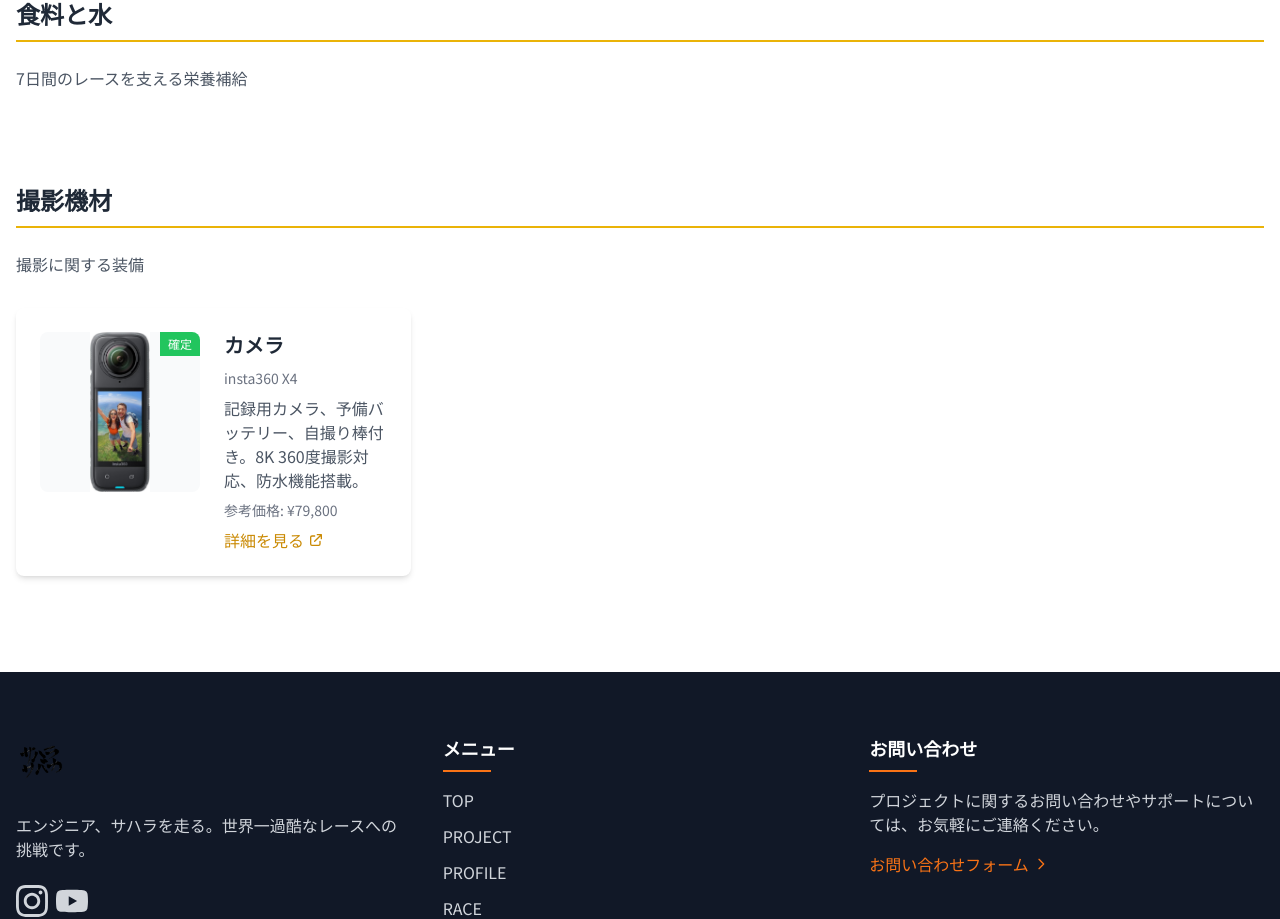
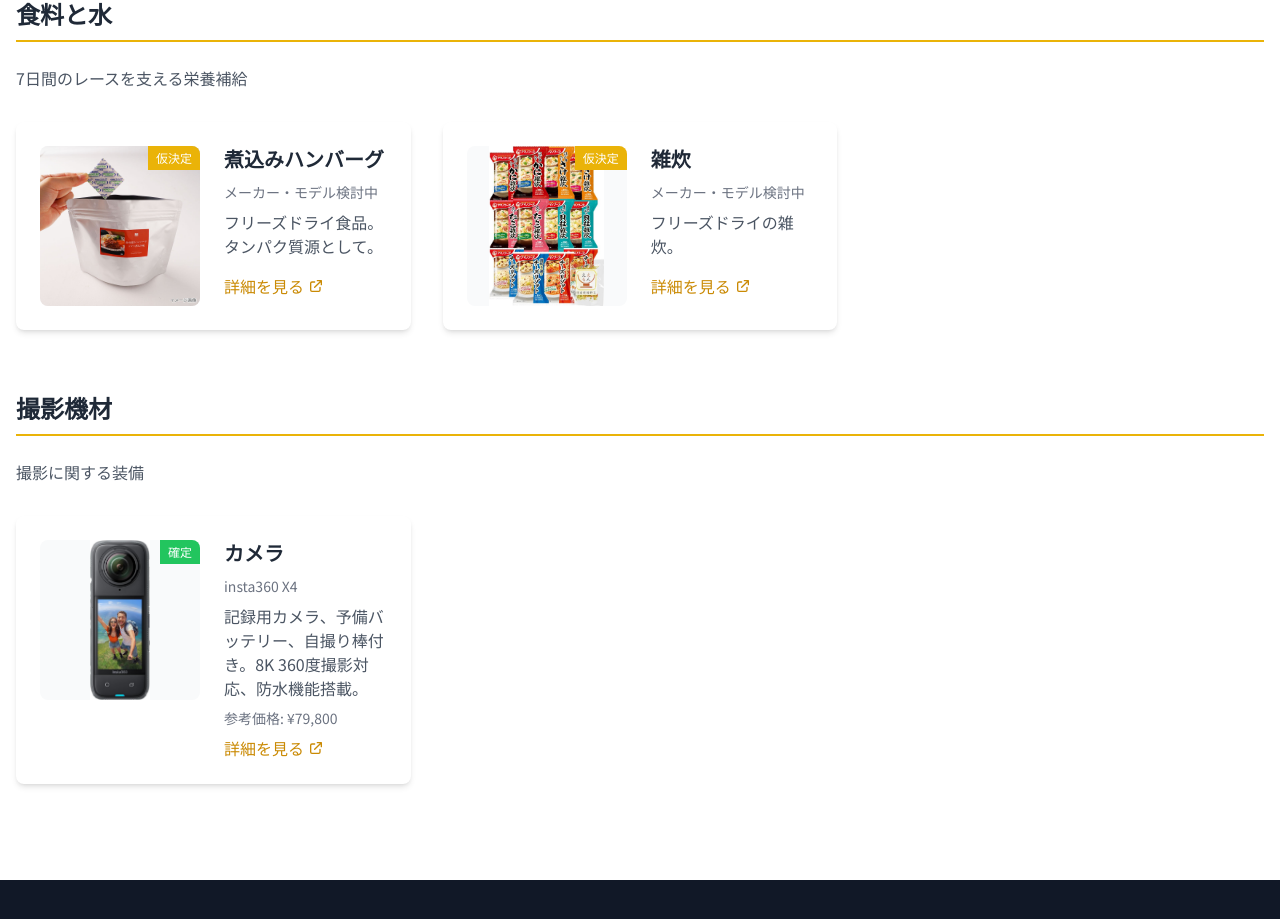
Before and after one commit to isaka1022/saharasabaka, a React (Create React App) app: page /equipments in a window 1280 px wide. Shown: the part 4500-5419 px from the top of the page. Built offline with nearby package versions, Linux system fonts and the light colour scheme.

Commit message:
食料品を追加

```diff
--- a/src/pages/EquipmentsPage.tsx
+++ b/src/pages/EquipmentsPage.tsx
@@ -423,8 +423,28 @@
       title: "食料と水",
       description: "7日間のレースを支える栄養補給",
       items: [
-
-
+        {
+          name: "煮込みハンバーグ",
+          brand: "アスザックフーズ",
+          model: null,
+          image: "/images/equipments/food_asuzac.jpg",
+          description: "フリーズドライ食品。タンパク質源として。",
+          link: "https://asuzacfoods.shop/view/item/000000001574",
+          status: "仮決定" as const,
+          weight: null,
+          price: null
+        },
+        {
+          name: "雑炊",
+          brand: "アマノフーズ",
+          model: null,
+          image: "/images/equipments/food_amano_zosui.jpg",
+          description: "フリーズドライの雑炊。",
+          link: "https://amzn.to/4kt0P1P",
+          status: "仮決定" as const,
+          weight: null,
+          price: null
+        }
       ]
     },
     {
```
Also changed, not shown: public/images/equipments/food_amano_zosui.jpg (added), public/images/equipments/food_asuzac.jpg (added).
